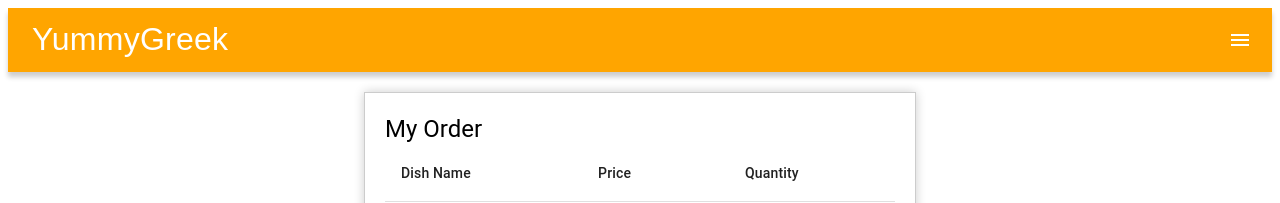
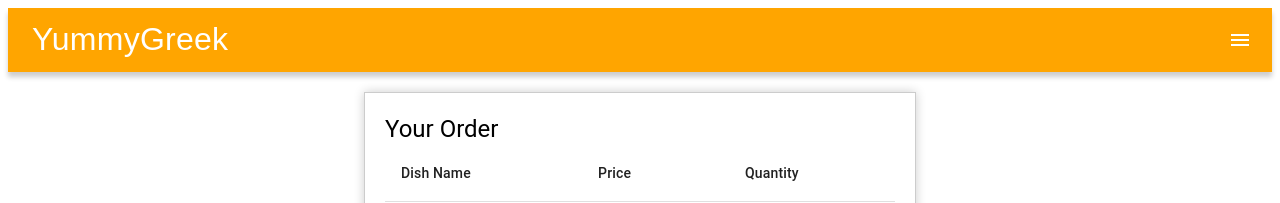
Before and after one commit to PanagiotisVard/YummyGreek, a React (Create React App) app in the folder frontend/: page /order in a window 1280 px wide. Shown: the top 203 px of the page. Built offline with nearby package versions, Linux system fonts and the light colour scheme; a web font is replaced by a local one.

Commit message:
Final Final Code

```diff
--- a/frontend/src/Pages/Header/Header.js
+++ b/frontend/src/Pages/Header/Header.js
@@ -46,8 +46,8 @@ const Header = () => {
           open={Boolean(anchorEl)}
           onClose={handleClose}
         >
-          <MenuItem>My Account</MenuItem>
-          <MenuItem>Settings</MenuItem>
+          {/* <MenuItem>My Account</MenuItem>
+          <MenuItem>Settings</MenuItem> */}
           <MenuItem onClick={handleAboutUsClick}>About Us</MenuItem>
         </Menu>
       </Toolbar>
--- a/frontend/src/Pages/OrderPage/OrderPage.js
+++ b/frontend/src/Pages/OrderPage/OrderPage.js
@@ -4,6 +4,7 @@ import Footer from '../Footer/Footer';
 import { Container, Typography, Table, TableContainer, TableHead, TableRow, TableCell, TableBody, Button } from '@mui/material';
 import { Link } from 'react-router-dom';
 import './OrderPage.css'; // Import the CSS file
+
 
 const backButtonStyles = {
   flex: 1,
@@ -32,7 +33,7 @@ function Order() {
       <Container maxWidth="sm">
         <div className="order-box-container">
           <Typography variant="h5" className="order-box-heading">
-            My Order
+            Your Order
           </Typography>
           <TableContainer>
             <Table className="order-table">
```
